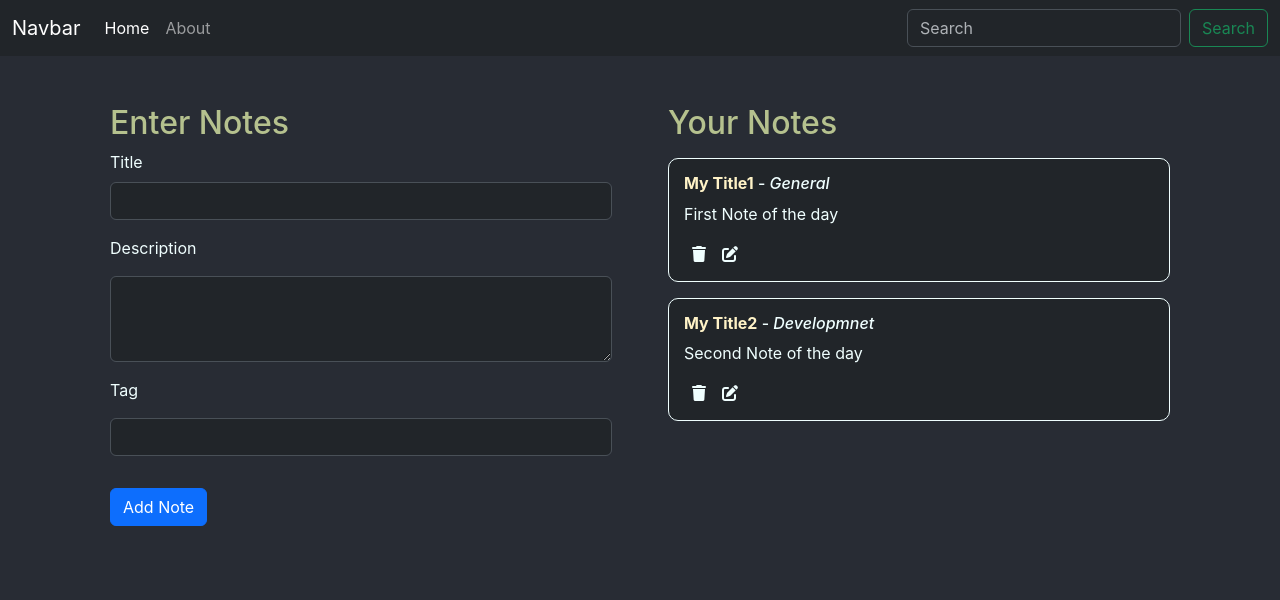
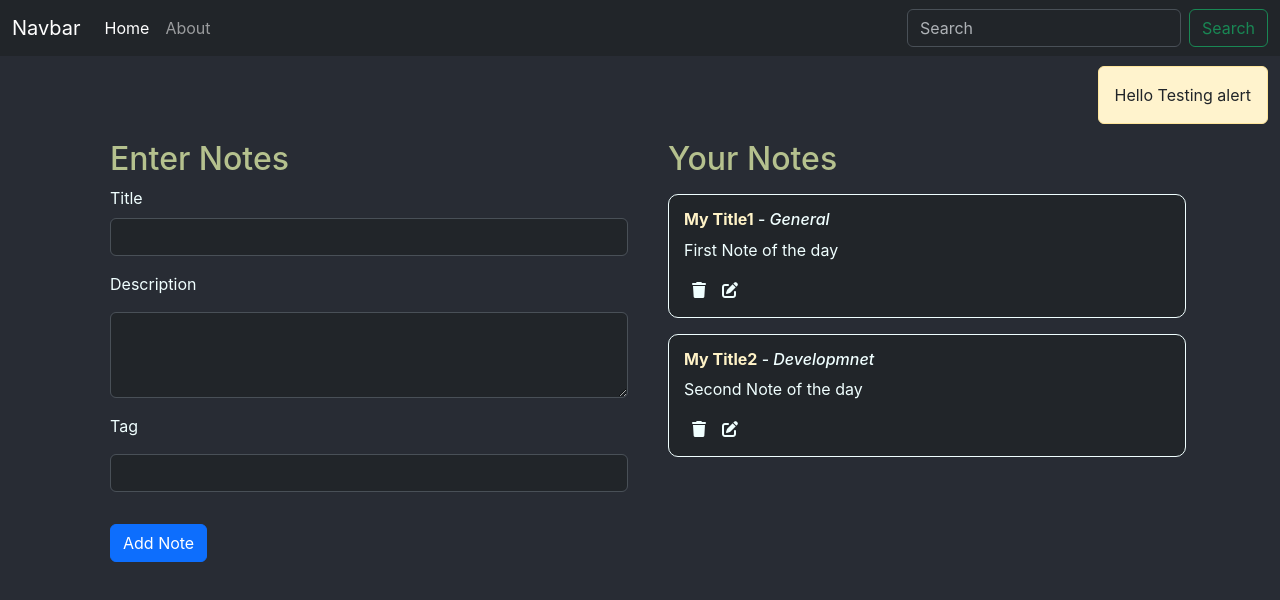
Before and after one commit to bhavyank89/learnReact, a React (Create React App) app in the folder 004-inotebook/inotebook-frontend/: page / in a window 1280 px wide. Shown: the top 600 px of the page. Built offline with nearby package versions, Linux system fonts and the light colour scheme.

Commit message:
add Alert component

```diff
--- a/004-inotebook/inotebook-frontend/src/App.js
+++ b/004-inotebook/inotebook-frontend/src/App.js
@@ -4,13 +4,16 @@ import Home from './components/Home';
 import About from './components/About';
 import Navbar from './components/Navbar';
 import NoteContextProvider from './context/NoteContextProvider';
+import Alert from './components/Alert';
 
 function App() {
+  const alertMessage = "Hello Testing alert";
   return (
     <div>
       <NoteContextProvider>
         <Router>
           <Navbar />
+          <Alert message={alertMessage} />
           <Routes>
             <Route path='/' element={<Home />} />
             <Route path='/about' element={<About />} />
--- /dev/null
+++ b/004-inotebook/inotebook-frontend/src/components/Alert.js
@@ -0,0 +1,19 @@
+import React from 'react'
+
+function Alert(props) {
+    const style = {
+        marginTop: "10px",
+        marginRight: "0px",
+    }
+    return (
+        <>
+            <div style={style} className="container flex-row-reverse d-flex">
+                <div class="alert alert-warning text-dark" role="alert">
+                    {props.message}
+                </div>
+            </div>
+        </>
+    )
+}
+
+export default Alert
--- a/004-inotebook/inotebook-frontend/src/components/Home.js
+++ b/004-inotebook/inotebook-frontend/src/components/Home.js
@@ -4,7 +4,7 @@ import Notes from './Notes'
 const Home = () => {
 
     return (
-        <div className='container my-5 d-flex flex-row'>
+        <div className='container d-flex flex-row'>
 
             <div className="container mx-3">
                 <h2 style={{ color: "#B5C18E" }}>Enter Notes</h2>
--- a/004-inotebook/inotebook-frontend/src/components/Notes.js
+++ b/004-inotebook/inotebook-frontend/src/components/Notes.js
@@ -6,7 +6,7 @@ function Notes() {
     const { notes } = useContext(NoteContext);
     return (
         <>
-            <div className="container mx-3">
+            <div className="container">
                 <h2 style={{ color: "#B5C18E" }}>Your Notes</h2>
                 {(!notes) ? <p>Add Some Notes</p> : (notes.map((note) => { return <Note key={note._id} note={note} /> }))}
             </div>
```
